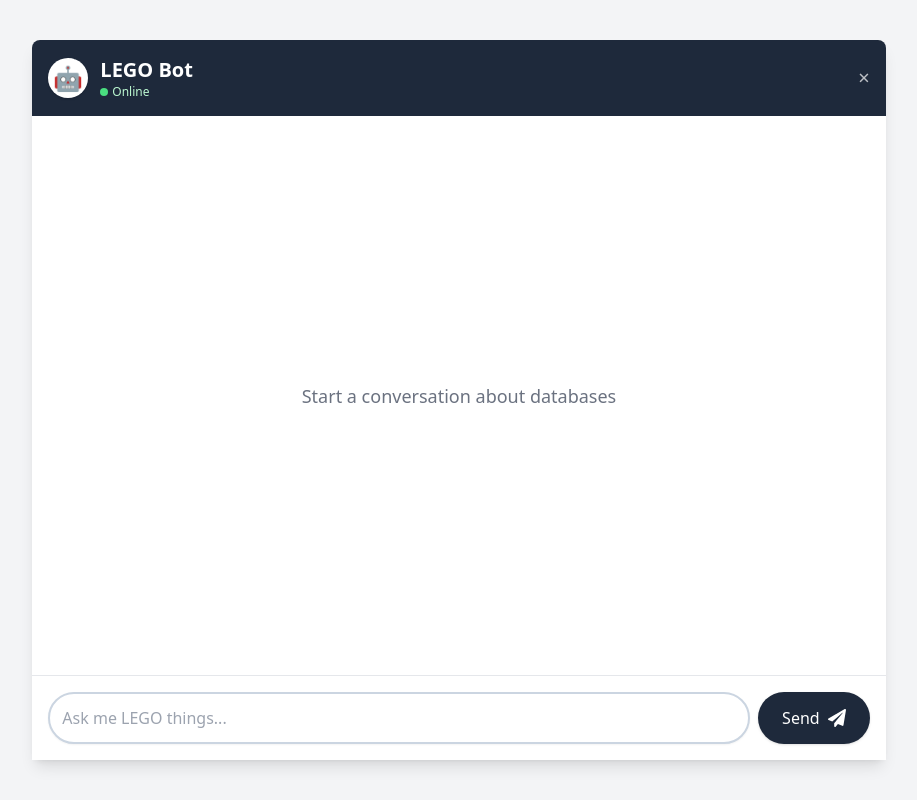
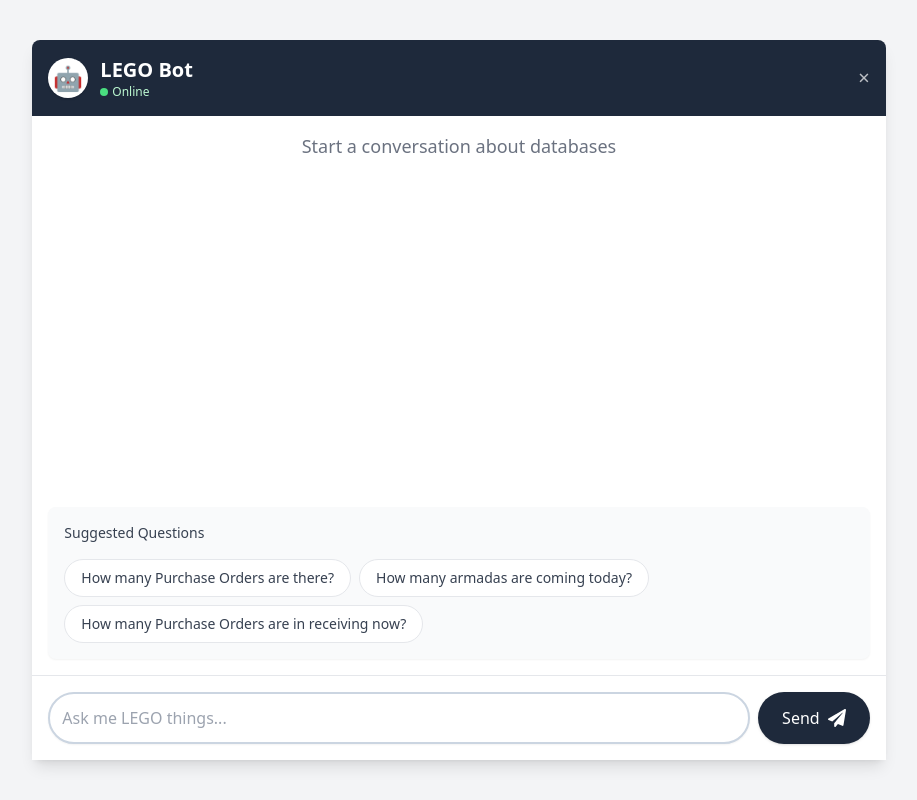
Before and after one commit to n1vedhar1/dbmaster, a Next.js app: page / in a window 1280 px wide. Shown: the whole page, without its empty margins (181-1098 px from the left). Built offline with nearby package versions, Linux system fonts and the light colour scheme.

Commit message:
Add prompt suggestions

```diff
--- /dev/null
+++ b/app/components/PromptSuggestionButton.tsx
@@ -0,0 +1,12 @@
+const PromptSuggestionButton = ({ text, onClick }: { text: string, onClick: () => void }) => {
+    return (
+        <button
+            onClick={onClick}
+            className="px-4 py-2 text-sm text-gray-700 bg-white border border-gray-200 rounded-full hover:bg-gray-50 hover:border-gray-300 transition-colors duration-200 focus:outline-none focus:ring-2 focus:ring-blue-500 focus:ring-offset-2"
+        >
+            {text}
+        </button>
+    )
+}
+
+export default PromptSuggestionButton;
--- /dev/null
+++ b/app/components/PromptSuggestions.tsx
@@ -0,0 +1,27 @@
+import PromptSuggestionButton from "./PromptSuggestionButton";
+
+const PromptSuggestions = ({onPromptClick}: {onPromptClick: (prompt: string) => void}) => {
+    const prompts = [
+        "How many Purchase Orders are there?",
+        "How many armadas are coming today?",
+        "How many Purchase Orders are in receiving now?",
+    ]
+    return (
+        <div className="flex flex-col gap-2 p-4 bg-gray-50 rounded-lg shadow-sm">
+            <h3 className="text-sm font-medium text-gray-700 mb-2">Suggested Questions</h3>
+            <div className="flex flex-wrap gap-2">
+                {prompts.map((prompt, index) => (
+                    <PromptSuggestionButton
+                        key={index}
+                        text={prompt}
+                        onClick={() => {
+                            onPromptClick(prompt);
+                        }}
+                    />
+                ))}
+            </div>
+        </div>
+    )
+}
+
+export default PromptSuggestions;
--- a/app/page.tsx
+++ b/app/page.tsx
@@ -4,7 +4,7 @@
 import {useChat} from "ai/react"
 import { Message } from "ai"
 import { FaPaperPlane } from 'react-icons/fa';
-
+import PromptSuggestions from "./components/PromptSuggestions";
 
 import Bubble from "./components/Bubble"
 
@@ -13,6 +13,14 @@
    const {append, isLoading, messages, input, handleInputChange, handleSubmit} = useChat();
    const noMessages = !messages || messages.length === 0;
 
+   const handlePromptClick = (prompt: string) => {
+        const msg: Message = {
+            id: crypto.randomUUID(),
+            content: prompt,
+            role: "user"
+        }
+        append(msg);
+   }
 
    return (
        <main className="min-h-screen bg-gray-100 flex items-center justify-center">
@@ -38,8 +46,9 @@
                <section className="flex-1 overflow-hidden flex flex-col">
                    <div className="flex-1 overflow-y-auto p-4 space-y-4">
                        {noMessages ? (
-                           <div className="flex items-center justify-center h-full">
+                           <div className="flex items-center justify-between h-full flex-col">
                                <p className="text-gray-500 text-lg">Start a conversation about databases</p>
+                               <PromptSuggestions onPromptClick={handlePromptClick} />
                            </div>
                        ) : (
                            <>
```
